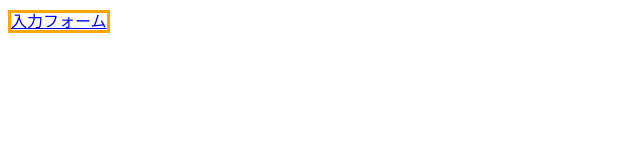
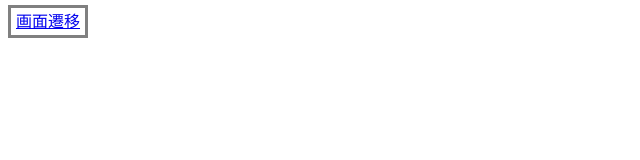
Before and after one commit to syutamorijyobi/confict-test, a plain HTML site: page index.html in a window 1280 px wide. Shown: the whole page, without its empty margins (0-640 px from the left). Drawn offline with Linux system fonts and the light colour scheme.

Commit message:
index.htmlにhead追記

```diff
--- a/index.html
+++ b/index.html
@@ -1,6 +1,13 @@
 <!DOCTYPE html>
 <html lang="ja">
+	<head>
+<style>
+a{
+	border: solid gray 3px;
+	padding: 5px;
+}
+</style>
 	<body>
-		<a href="form.html"style="border: solid orange 3px">入力フォーム</a>
+		<a href="form.html">画面遷移</a>
 	</body>
 </html>
```
